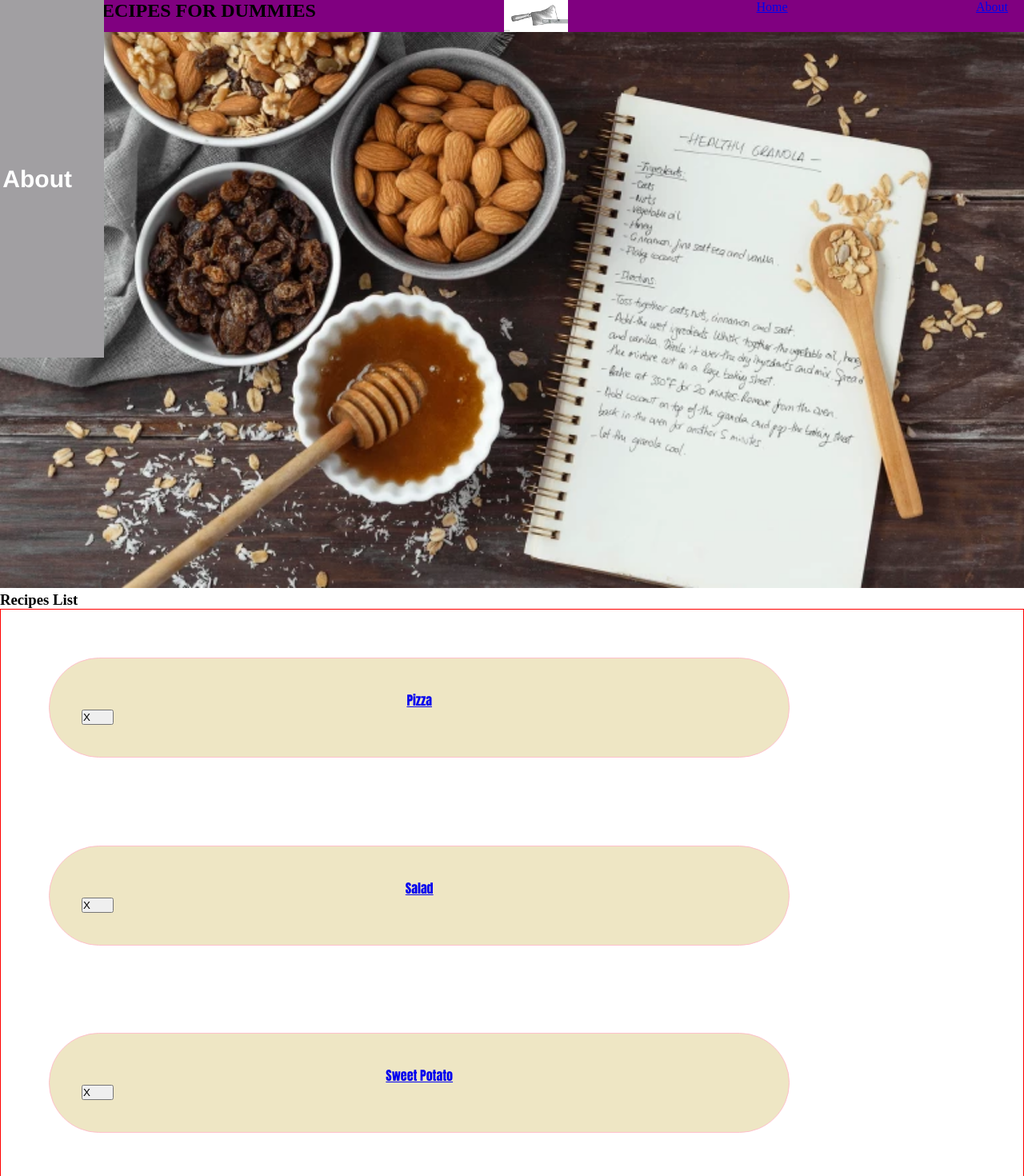
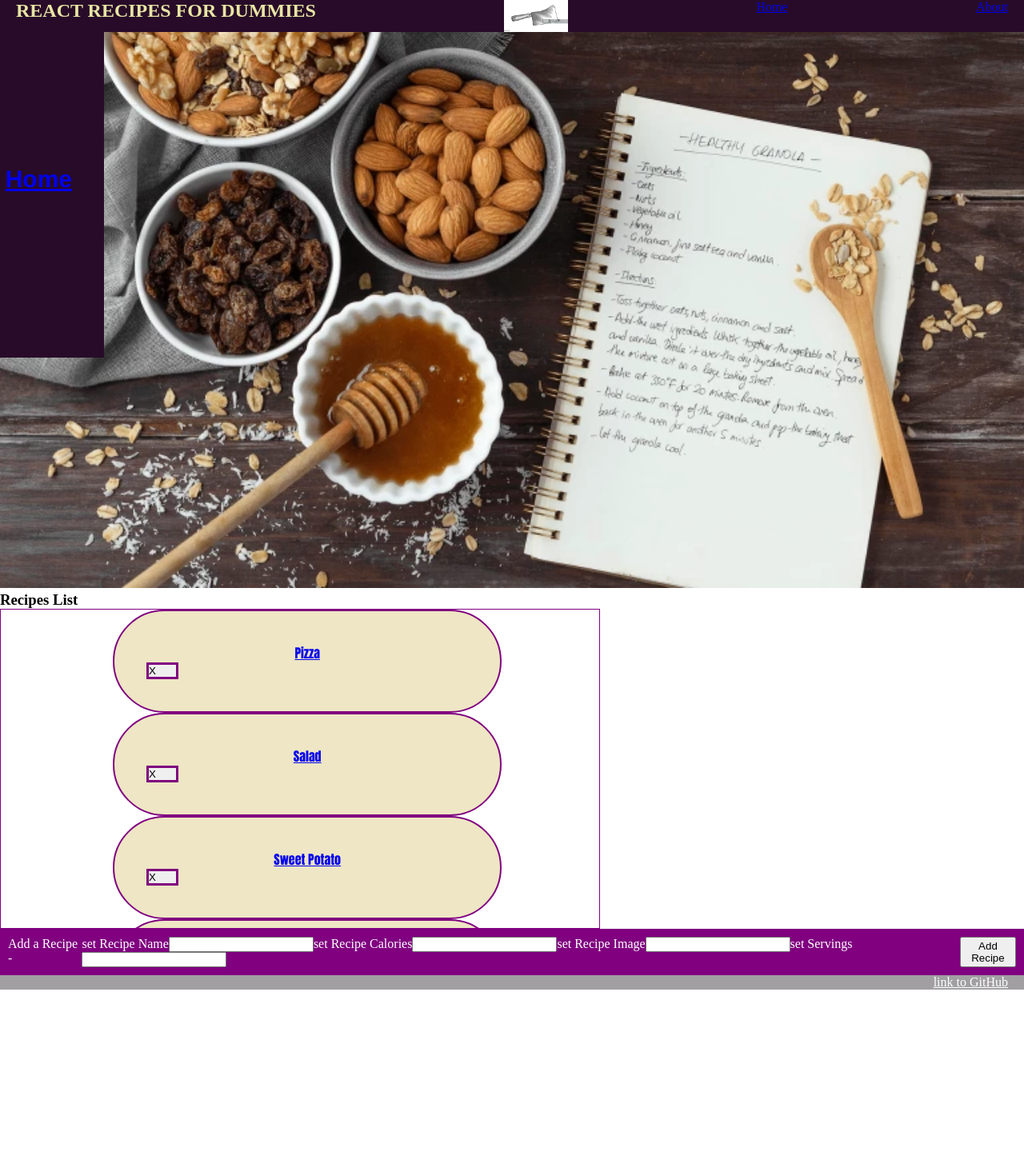
Before and after one commit to BarbaraLan/mini-project-2, a React (Vite) app: page / in a window 1280 px wide. Shown: the top 1470 px of the page at 80% size. After the commit the page ends 1237 px from the top, so only its background shows below. Built offline with nearby package versions, Linux system fonts and the light colour scheme.

Commit message:
some CSS done

```diff
--- a/src/App.css
+++ b/src/App.css
@@ -9,6 +9,10 @@
 
 .image1 {
   width: 100%;
+    /* Set the background size to cover the entire background */
+    background-size: cover;
+    /* Ensure the background image fills the entire viewport */
+    background-attachment: fixed;
 }
 
 #logo {
@@ -18,6 +22,8 @@ display: flex;
 }
 
 #navbar {
+   /* Ensure the navbar is displayed on top */
+   z-index: 1000; /* Adjust the z-index value as needed */
   height: 40px;
   display: flex;
   flex-direction: row;
@@ -26,7 +32,8 @@ display: flex;
   position: fixed;
   top: 0%;
   width: 100%;
-  background-color: purple
+  background-color: rgb(40, 11, 40);
+  color: rgb(231, 229, 164);
   }
 
 
@@ -43,7 +50,7 @@ display: flex;
   left: 0;
 }
 
-logo {
+.logo {
   height: 6em;
   padding: 1.5em;
   will-change: filter;
--- a/src/components/Form.jsx
+++ b/src/components/Form.jsx
@@ -1,3 +1,4 @@
+import './form.css'
 import { useState } from "react";
 
 function Form(props) {
@@ -19,8 +20,8 @@ function Form(props) {
     };
     return (
         <>
-            <form onSubmit={handleSubmit}>
-                <span>Add a Recipe</span>
+            <form class="form" onSubmit={handleSubmit}>
+                <span>Add a Recipe - </span>
                 <div>
 
                     <label>
--- /dev/null
+++ b/src/components/RecipesCard.css
@@ -0,0 +1,4 @@
+.recipe-card {
+
+
+}
--- a/src/components/RecipesCard.jsx
+++ b/src/components/RecipesCard.jsx
@@ -1,4 +1,5 @@
 import { Link } from "react-router-dom";
+import './Recipescard.css'
 
 function RecipesCard(props) {
     const recipe = props.recipe;
--- a/src/components/RecipesList.css
+++ b/src/components/RecipesList.css
@@ -7,20 +7,26 @@ width: 80%;
 border-radius: 70px;
 padding: 40px ;
 justify-content: space-between;
-border: 1px solid pink;
+border: 2px solid purple;
 text-align: center;
 font-family:Impact, Haettenschweiler, 'Arial Narrow Bold', sans-serif;
 }
 
 .recipes-container {
     display: flex;
-    width: 100%;
-    height: 4000px;
+    width: 750px;
+    height: 400px;
     list-style: none;
-    padding: 60px ;
+    padding-left: 140px;
     justify-content: space-between;
     flex-direction: column;
-    border: 1px solid red;
+    border: 1px solid purple;
+    overflow-y: auto;
+
+}
+
+.h3 {
+
 }
 
 h4 {
@@ -30,5 +36,6 @@ h4 {
 .btn {
     width: 40px;
     display: flex;
+    border: 3px solid purple;
 
 }
--- a/src/components/Sidebar.css
+++ b/src/components/Sidebar.css
@@ -1,25 +1,29 @@
 #sideBar {
+    z-index: 999; /* Adjust the z-index value to be lower than the navbar */
     box-sizing: border-box;
     height: 447px;
     width: 130px;
-    background-color: rgb(161, 159, 162);
-    color: white;
+    background-color: rgb(40, 11, 40);
+    text-align: end;
+
     display: flex;
     flex-direction: row-reverse;
     position: fixed;
     top: 0;
     left: 0;
     align-items: center;
+
     /* Rotate the text by 45 degrees */
 
 }
 
 h5 {
     padding: 40px 40px;
+
     box-sizing: border-box;
-    color: white;
+    color: rgb(231, 229, 164);
     font-family: 'Franklin Gothic Medium', 'Arial Narrow', Arial, sans-serif;
     font-size: 30px;
-     /* Rotate the text by 45 degrees */
+
 
 }
--- a/src/components/Sidebar.jsx
+++ b/src/components/Sidebar.jsx
@@ -1,11 +1,14 @@
 import "./Sidebar.css"
+import { Link } from "react-router-dom";
 
 function Sidebar () {
     return (
 
         <div id="sideBar">
-        <h5> About </h5>
-        <h5> Home </h5>
+        <h5> <Link to = "/"> Home </Link> </h5>
+
+
+<h4>  <Link to= '/about'>About</Link> </h4>
         </div>
 
     )
--- /dev/null
+++ b/src/components/form.css
@@ -0,0 +1,6 @@
+.form {
+    background-color: purple;
+    color: white;
+    display: flex;
+    padding: 10px 10px;
+}
```
